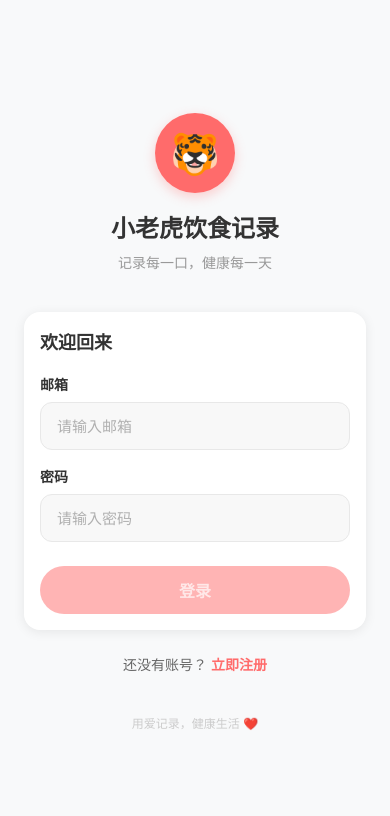
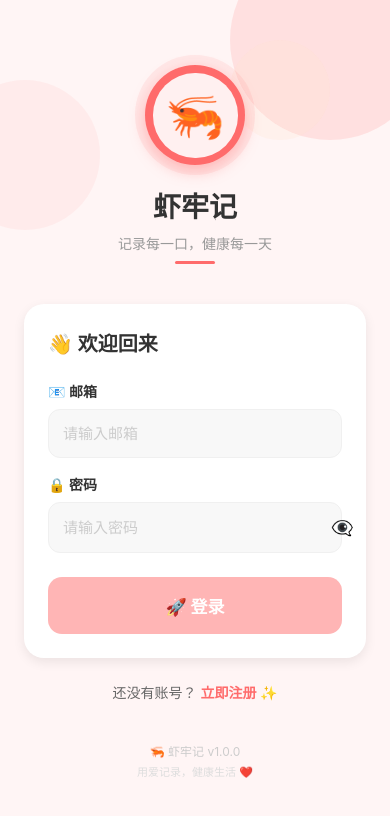
Before and after one commit to xuyuanbao666/xia-laoji, a React Native app in the folder mobile/: screen /Login in a window 390 px wide. Shown: the top 816 px of the page. Built offline with nearby package versions, Linux system fonts and the light colour scheme.

Commit message:
style: 美化登录/注册页面 - 温暖粉色系、装饰圆、密码可见切换

```diff
--- a/mobile/src/screens/LoginScreen.tsx
+++ b/mobile/src/screens/LoginScreen.tsx
@@ -7,14 +7,13 @@ import {
   Platform,
   ScrollView,
   TouchableOpacity,
-  Alert,
+  TextInput,
 } from 'react-native';
 import { useNavigation } from '@react-navigation/native';
 import { useAuthStore } from '../store/authStore';
-import { Card, Button, Input } from '../components/common';
 
 /**
- * 登录页
+ * 登录页 - 温暖可爱风格
  */
 const LoginScreen: React.FC = () => {
   const navigation = useNavigation<any>();
@@ -22,24 +21,15 @@ const LoginScreen: React.FC = () => {
 
   const [email, setEmail] = useState('');
   const [password, setPassword] = useState('');
+  const [showPassword, setShowPassword] = useState(false);
 
-  // 表单验证
   const isValid = email.trim() && password.trim();
 
-  // 处理登录
   const handleLogin = async () => {
     if (!isValid) return;
-
     try {
       await login({ email: email.trim(), password });
-    } catch (err) {
-      // 错误已在 store 中处理
-    }
-  };
-
-  // 跳转到注册页
-  const goToRegister = () => {
-    navigation.navigate('Register');
+    } catch (err) {}
   };
 
   return (
@@ -51,68 +41,101 @@ const LoginScreen: React.FC = () => {
         contentContainerStyle={styles.contentContainer}
         keyboardShouldPersistTaps="handled"
       >
+        {/* 顶部装饰 */}
+        <View style={styles.topDecor}>
+          <View style={[styles.decorCircle, styles.decorCircle1]} />
+          <View style={[styles.decorCircle, styles.decorCircle2]} />
+          <View style={[styles.decorCircle, styles.decorCircle3]} />
+        </View>
+
         {/* Logo 和标题 */}
         <View style={styles.header}>
-          <View style={styles.logo}>
-            <Text style={styles.logoEmoji}>🐯</Text>
+          <View style={styles.logoContainer}>
+            <View style={styles.logoOuter}>
+              <View style={styles.logoInner}>
+                <Text style={styles.logoEmoji}>🦐</Text>
               </View>
-          <Text style={styles.title}>小老虎饮食记录</Text>
+            </View>
+            <View style={styles.logoGlow} />
+          </View>
+          <Text style={styles.title}>虾牢记</Text>
           <Text style={styles.subtitle}>记录每一口，健康每一天</Text>
+          <View style={styles.subtitleLine} />
         </View>
 
         {/* 登录表单 */}
-        <Card style={styles.formCard}>
-          <Text style={styles.formTitle}>欢迎回来</Text>
+        <View style={styles.formCard}>
+          <Text style={styles.formTitle}>👋 欢迎回来</Text>
 
           {error && (
             <View style={styles.errorContainer}>
+              <Text style={styles.errorIcon}>⚠️</Text>
               <Text style={styles.errorText}>{error}</Text>
             </View>
           )}
 
-          <Input
-            label="邮箱"
+          {/* 邮箱输入 */}
+          <View style={styles.inputGroup}>
+            <Text style={styles.inputLabel}>📧 邮箱</Text>
+            <TextInput
+              style={styles.input}
               placeholder="请输入邮箱"
+              placeholderTextColor="#CCCCCC"
               value={email}
-            onChangeText={(text) => {
-              setEmail(text);
-              clearError();
-            }}
+              onChangeText={(text) => { setEmail(text); clearError(); }}
               keyboardType="email-address"
               autoCapitalize="none"
               autoCorrect={false}
             />
+          </View>
 
-          <Input
-            label="密码"
+          {/* 密码输入 */}
+          <View style={styles.inputGroup}>
+            <Text style={styles.inputLabel}>🔒 密码</Text>
+            <View style={styles.passwordWrapper}>
+              <TextInput
+                style={styles.passwordInput}
                 placeholder="请输入密码"
+                placeholderTextColor="#CCCCCC"
                 value={password}
-            onChangeText={(text) => {
-              setPassword(text);
-              clearError();
-            }}
-            secureTextEntry
+                onChangeText={(text) => { setPassword(text); clearError(); }}
+                secureTextEntry={!showPassword}
               />
+              <TouchableOpacity
+                style={styles.eyeButton}
+                onPress={() => setShowPassword(!showPassword)}
+              >
+                <Text style={styles.eyeIcon}>{showPassword ? '👁️' : '👁️‍🗨️'}</Text>
+              </TouchableOpacity>
+            </View>
+          </View>
 
-          <Button
-            title="登录"
+          {/* 登录按钮 */}
+          <TouchableOpacity
+            style={[styles.loginButton, !isValid && styles.loginButtonDisabled]}
             onPress={handleLogin}
-            loading={isLoading}
-            disabled={!isValid}
-            style={styles.loginButton}
-          />
-        </Card>
+            disabled={!isValid || isLoading}
+            activeOpacity={0.8}
+          >
+            <Text style={styles.loginButtonText}>
+              {isLoading ? '登录中...' : '🚀 登录'}
+            </Text>
+          </TouchableOpacity>
+        </View>
 
         {/* 注册链接 */}
         <View style={styles.registerSection}>
           <Text style={styles.registerText}>还没有账号？</Text>
-          <TouchableOpacity onPress={goToRegister}>
-            <Text style={styles.registerLink}>立即注册</Text>
+          <TouchableOpacity onPress={() => navigation.navigate('Register')}>
+            <Text style={styles.registerLink}>立即注册 ✨</Text>
           </TouchableOpacity>
         </View>
 
         {/* 底部装饰 */}
-        <Text style={styles.footer}>用爱记录，健康生活 ❤️</Text>
+        <View style={styles.footerSection}>
+          <Text style={styles.footer}>🦐 虾牢记 v1.0.0</Text>
+          <Text style={styles.footerSlogan}>用爱记录，健康生活 ❤️</Text>
+        </View>
       </ScrollView>
     </KeyboardAvoidingView>
   );
@@ -121,67 +144,207 @@ const LoginScreen: React.FC = () => {
 const styles = StyleSheet.create({
   container: {
     flex: 1,
-    backgroundColor: '#F8F9FA',
+    backgroundColor: '#FFF5F5',
   },
   contentContainer: {
     flexGrow: 1,
     padding: 24,
     justifyContent: 'center',
   },
+
+  // 顶部装饰
+  topDecor: {
+    position: 'absolute',
+    top: 0,
+    left: 0,
+    right: 0,
+    height: 300,
+    overflow: 'hidden',
+  },
+  decorCircle: {
+    position: 'absolute',
+    borderRadius: 100,
+    opacity: 0.15,
+  },
+  decorCircle1: {
+    width: 200,
+    height: 200,
+    backgroundColor: '#FF6B6B',
+    top: -60,
+    right: -40,
+  },
+  decorCircle2: {
+    width: 150,
+    height: 150,
+    backgroundColor: '#FFB5B5',
+    top: 80,
+    left: -50,
+  },
+  decorCircle3: {
+    width: 100,
+    height: 100,
+    backgroundColor: '#FFDAB9',
+    top: 40,
+    right: 60,
+  },
+
+  // Logo
   header: {
     alignItems: 'center',
     marginBottom: 40,
   },
-  logo: {
-    width: 80,
-    height: 80,
-    borderRadius: 40,
+  logoContainer: {
+    position: 'relative',
+    marginBottom: 20,
+  },
+  logoOuter: {
+    width: 100,
+    height: 100,
+    borderRadius: 50,
     backgroundColor: '#FF6B6B',
+    justifyContent: 'center',
     alignItems: 'center',
+    shadowColor: '#FF6B6B',
+    shadowOffset: { width: 0, height: 6 },
+    shadowOpacity: 0.4,
+    shadowRadius: 16,
+    elevation: 8,
+  },
+  logoInner: {
+    width: 85,
+    height: 85,
+    borderRadius: 42,
+    backgroundColor: '#FFFFFF',
     justifyContent: 'center',
-    marginBottom: 16,
-    shadowColor: '#FF6B6B',
-    shadowOffset: { width: 0, height: 4 },
-    shadowOpacity: 0.3,
-    shadowRadius: 12,
-    elevation: 6,
+    alignItems: 'center',
   },
   logoEmoji: {
-    fontSize: 40,
+    fontSize: 48,
+  },
+  logoGlow: {
+    position: 'absolute',
+    width: 120,
+    height: 120,
+    borderRadius: 60,
+    backgroundColor: '#FF6B6B',
+    opacity: 0.1,
+    top: -10,
+    left: -10,
   },
   title: {
-    fontSize: 24,
-    fontWeight: '700',
+    fontSize: 28,
+    fontWeight: '800',
     color: '#333333',
     marginBottom: 8,
   },
   subtitle: {
     fontSize: 14,
     color: '#999999',
+    marginBottom: 8,
   },
+  subtitleLine: {
+    width: 40,
+    height: 3,
+    backgroundColor: '#FF6B6B',
+    borderRadius: 2,
+  },
+
+  // 表单
   formCard: {
+    backgroundColor: '#FFFFFF',
+    borderRadius: 20,
+    padding: 24,
+    marginBottom: 24,
+    shadowColor: '#000',
+    shadowOffset: { width: 0, height: 4 },
+    shadowOpacity: 0.08,
+    shadowRadius: 12,
+    elevation: 4,
+  },
+  formTitle: {
+    fontSize: 20,
+    fontWeight: '700',
+    color: '#333333',
     marginBottom: 24,
   },
-  formTitle: {
-    fontSize: 18,
+  errorContainer: {
+    flexDirection: 'row',
+    alignItems: 'center',
+    backgroundColor: '#FFF0F0',
+    padding: 12,
+    borderRadius: 12,
+    marginBottom: 16,
+  },
+  errorIcon: {
+    fontSize: 16,
+    marginRight: 8,
+  },
+  errorText: {
+    flex: 1,
+    fontSize: 13,
+    color: '#FF6B6B',
+  },
+  inputGroup: {
+    marginBottom: 16,
+  },
+  inputLabel: {
+    fontSize: 14,
     fontWeight: '600',
     color: '#333333',
-    marginBottom: 20,
+    marginBottom: 8,
   },
-  errorContainer: {
-    backgroundColor: '#FFF0F0',
-    padding: 12,
-    borderRadius: 8,
-    marginBottom: 16,
+  input: {
+    backgroundColor: '#F8F8F8',
+    borderRadius: 12,
+    padding: 14,
+    fontSize: 15,
+    color: '#333333',
+    borderWidth: 1.5,
+    borderColor: '#F0F0F0',
   },
-  errorText: {
-    fontSize: 13,
-    color: '#FF6B6B',
-    textAlign: 'center',
+  passwordWrapper: {
+    flexDirection: 'row',
+    alignItems: 'center',
+    backgroundColor: '#F8F8F8',
+    borderRadius: 12,
+    borderWidth: 1.5,
+    borderColor: '#F0F0F0',
+  },
+  passwordInput: {
+    flex: 1,
+    padding: 14,
+    fontSize: 15,
+    color: '#333333',
+  },
+  eyeButton: {
+    padding: 14,
+  },
+  eyeIcon: {
+    fontSize: 18,
   },
   loginButton: {
+    backgroundColor: '#FF6B6B',
+    borderRadius: 14,
+    paddingVertical: 16,
+    alignItems: 'center',
     marginTop: 8,
+    shadowColor: '#FF6B6B',
+    shadowOffset: { width: 0, height: 4 },
+    shadowOpacity: 0.3,
+    shadowRadius: 8,
+    elevation: 4,
   },
+  loginButtonDisabled: {
+    backgroundColor: '#FFB5B5',
+    shadowOpacity: 0.1,
+  },
+  loginButtonText: {
+    fontSize: 17,
+    fontWeight: '700',
+    color: '#FFFFFF',
+  },
+
+  // 注册
   registerSection: {
     flexDirection: 'row',
     justifyContent: 'center',
@@ -196,12 +359,21 @@ const styles = StyleSheet.create({
   registerLink: {
     fontSize: 14,
     color: '#FF6B6B',
-    fontWeight: '600',
+    fontWeight: '700',
+  },
+
+  // 底部
+  footerSection: {
+    alignItems: 'center',
   },
   footer: {
-    textAlign: 'center',
     fontSize: 12,
     color: '#CCCCCC',
+    marginBottom: 4,
+  },
+  footerSlogan: {
+    fontSize: 11,
+    color: '#DDDDDD',
   },
 });
 
--- a/mobile/src/screens/RegisterScreen.tsx
+++ b/mobile/src/screens/RegisterScreen.tsx
@@ -7,15 +7,14 @@ import {
   Platform,
   ScrollView,
   TouchableOpacity,
+  TextInput,
   Alert,
 } from 'react-native';
 import { useNavigation } from '@react-navigation/native';
 import { useAuthStore } from '../store/authStore';
-import { RegisterRequest } from '../types';
-import { Card, Button, Input } from '../components/common';
 
 /**
- * 注册页
+ * 注册页 - 温暖可爱风格
  */
 const RegisterScreen: React.FC = () => {
   const navigation = useNavigation<any>();
@@ -27,68 +26,51 @@ const RegisterScreen: React.FC = () => {
     confirmPassword: '',
     name: '',
   });
+  const [showPassword, setShowPassword] = useState(false);
 
-  // 表单验证
+  const updateField = (field: string, value: string) => {
+    setFormData((prev) => ({ ...prev, [field]: value }));
+    clearError();
+  };
+
   const validateForm = (): boolean => {
     if (!formData.email.trim() || !formData.password.trim() || !formData.name.trim()) {
       Alert.alert('提示', '请填写必要信息');
       return false;
     }
-
     if (formData.password !== formData.confirmPassword) {
       Alert.alert('提示', '两次输入的密码不一致');
       return false;
     }
-
     if (formData.password.length < 6) {
       Alert.alert('提示', '密码长度至少6位');
       return false;
     }
-
-    // 邮箱格式验证
     const emailRegex = /^[^\s@]+@[^\s@]+\.[^\s@]+$/;
     if (!emailRegex.test(formData.email)) {
       Alert.alert('提示', '请输入正确的邮箱格式');
       return false;
     }
-
     return true;
   };
 
-  // 更新表单数据
-  const updateField = (field: string, value: string) => {
-    setFormData((prev) => ({ ...prev, [field]: value }));
-    clearError();
-  };
-
-  // 处理注册
   const handleRegister = async () => {
     if (!validateForm()) return;
-
-    const registerData = {
+    try {
+      await register({
         email: formData.email.trim(),
         password: formData.password,
         profile: {
           name: formData.name.trim(),
-        gender: 'male' as const,
+          gender: 'male',
           birthday: '2000-01-01',
           height: 170,
           currentWeight: 65,
           targetWeight: 60,
-        activityLevel: 'light' as const,
+          activityLevel: 'light',
         },
-    };
-
-    try {
-      await register(registerData);
-    } catch (err) {
-      // 错误已在 store 中处理
-    }
-  };
-
-  // 跳转到登录页
-  const goToLogin = () => {
-    navigation.goBack();
+      });
+    } catch (err) {}
   };
 
   return (
@@ -100,76 +82,114 @@ const RegisterScreen: React.FC = () => {
         contentContainerStyle={styles.contentContainer}
         keyboardShouldPersistTaps="handled"
       >
+        {/* 顶部装饰 */}
+        <View style={styles.topDecor}>
+          <View style={[styles.decorCircle, styles.decorCircle1]} />
+          <View style={[styles.decorCircle, styles.decorCircle2]} />
+        </View>
+
         {/* 返回按钮 */}
-        <TouchableOpacity style={styles.backButton} onPress={goToLogin}>
+        <TouchableOpacity style={styles.backButton} onPress={() => navigation.goBack()}>
           <Text style={styles.backText}>← 返回登录</Text>
         </TouchableOpacity>
 
         {/* 标题 */}
         <View style={styles.header}>
+          <View style={styles.logoMini}>
+            <Text style={styles.logoEmoji}>🦐</Text>
+          </View>
           <Text style={styles.title}>创建账号</Text>
           <Text style={styles.subtitle}>开始记录你的健康饮食之旅</Text>
+          <View style={styles.subtitleLine} />
         </View>
 
         {/* 注册表单 */}
-        <Card style={styles.formCard}>
+        <View style={styles.formCard}>
           {error && (
             <View style={styles.errorContainer}>
+              <Text style={styles.errorIcon}>⚠️</Text>
               <Text style={styles.errorText}>{error}</Text>
             </View>
           )}
 
-          <Input
-            label="姓名 *"
-            placeholder="请输入姓名"
+          {/* 昵称 */}
+          <View style={styles.inputGroup}>
+            <Text style={styles.inputLabel}>😊 昵称</Text>
+            <TextInput
+              style={styles.input}
+              placeholder="请输入昵称"
+              placeholderTextColor="#CCCCCC"
               value={formData.name}
-            onChangeText={(text) => updateField('name', text)}
+              onChangeText={(t) => updateField('name', t)}
+            />
+          </View>
+
+          {/* 邮箱 */}
+          <View style={styles.inputGroup}>
+            <Text style={styles.inputLabel}>📧 邮箱</Text>
+            <TextInput
+              style={styles.input}
+              placeholder="请输入邮箱"
+              placeholderTextColor="#CCCCCC"
+              value={formData.email}
+              onChangeText={(t) => updateField('email', t)}
+              keyboardType="email-address"
               autoCapitalize="none"
             />
+          </View>
 
-          <Input
-            label="邮箱 *"
-            placeholder="请输入邮箱"
-            value={formData.email}
-            onChangeText={(text) => updateField('email', text)}
-            keyboardType="email-address"
-            autoCapitalize="none"
-            autoCorrect={false}
+          {/* 密码 */}
+          <View style={styles.inputGroup}>
+            <Text style={styles.inputLabel}>🔒 密码</Text>
+            <View style={styles.passwordWrapper}>
+              <TextInput
+                style={styles.passwordInput}
+                placeholder="请设置密码（至少6位）"
+                placeholderTextColor="#CCCCCC"
+                value={formData.password}
+                onChangeText={(t) => updateField('password', t)}
+                secureTextEntry={!showPassword}
               />
+              <TouchableOpacity onPress={() => setShowPassword(!showPassword)}>
+                <Text style={styles.eyeIcon}>{showPassword ? '👁️' : '👁️‍🗨️'}</Text>
+              </TouchableOpacity>
+            </View>
+          </View>
 
-          <Input
-            label="密码 *"
-            placeholder="请设置密码（至少6位）"
-            value={formData.password}
-            onChangeText={(text) => updateField('password', text)}
+          {/* 确认密码 */}
+          <View style={styles.inputGroup}>
+            <Text style={styles.inputLabel}>🔒 确认密码</Text>
+            <TextInput
+              style={styles.input}
+              placeholder="请再次输入密码"
+              placeholderTextColor="#CCCCCC"
+              value={formData.confirmPassword}
+              onChangeText={(t) => updateField('confirmPassword', t)}
               secureTextEntry
             />
+          </View>
 
-          <Input
-            label="确认密码 *"
-            placeholder="请再次输入密码"
-            value={formData.confirmPassword}
-            onChangeText={(text) => updateField('confirmPassword', text)}
-            secureTextEntry
-          />
-
-          <Button
-            title="注册"
+          {/* 注册按钮 */}
+          <TouchableOpacity
+            style={styles.registerButton}
             onPress={handleRegister}
-            loading={isLoading}
-            style={styles.registerButton}
-          />
-        </Card>
+            disabled={isLoading}
+            activeOpacity={0.8}
+          >
+            <Text style={styles.registerButtonText}>
+              {isLoading ? '注册中...' : '🎉 注册'}
+            </Text>
+          </TouchableOpacity>
+        </View>
 
         {/* 登录链接 */}
         <View style={styles.loginSection}>
           <Text style={styles.loginText}>已有账号？</Text>
-          <TouchableOpacity onPress={goToLogin}>
-            <Text style={styles.loginLink}>立即登录</Text>
+          <TouchableOpacity onPress={() => navigation.goBack()}>
+            <Text style={styles.loginLink}>立即登录 ✨</Text>
           </TouchableOpacity>
         </View>
 
-        {/* 底部间距 */}
         <View style={styles.bottomSpacing} />
       </ScrollView>
     </KeyboardAvoidingView>
@@ -177,70 +197,46 @@ const RegisterScreen: React.FC = () => {
 };
 
 const styles = StyleSheet.create({
-  container: {
-    flex: 1,
-    backgroundColor: '#F8F9FA',
-  },
-  contentContainer: {
-    flexGrow: 1,
-    padding: 24,
-  },
-  backButton: {
-    marginTop: 40,
-    marginBottom: 20,
-  },
-  backText: {
-    fontSize: 14,
-    color: '#666666',
-  },
-  header: {
-    marginBottom: 24,
-  },
-  title: {
-    fontSize: 28,
-    fontWeight: '700',
-    color: '#333333',
-    marginBottom: 8,
-  },
-  subtitle: {
-    fontSize: 14,
-    color: '#999999',
-  },
-  formCard: {
-    marginBottom: 24,
-  },
-  errorContainer: {
-    backgroundColor: '#FFF0F0',
-    padding: 12,
-    borderRadius: 8,
-    marginBottom: 16,
-  },
-  errorText: {
-    fontSize: 13,
-    color: '#FF6B6B',
-    textAlign: 'center',
-  },
-  registerButton: {
-    marginTop: 8,
-  },
-  loginSection: {
-    flexDirection: 'row',
-    justifyContent: 'center',
-    alignItems: 'center',
-  },
-  loginText: {
-    fontSize: 14,
-    color: '#666666',
-    marginRight: 4,
-  },
-  loginLink: {
-    fontSize: 14,
-    color: '#FF6B6B',
-    fontWeight: '600',
-  },
-  bottomSpacing: {
-    height: 40,
-  },
+  container: { flex: 1, backgroundColor: '#FFF5F5' },
+  contentContainer: { flexGrow: 1, padding: 24 },
+
+  // 装饰
+  topDecor: { position: 'absolute', top: 0, left: 0, right: 0, height: 250, overflow: 'hidden' },
+  decorCircle: { position: 'absolute', borderRadius: 100, opacity: 0.12 },
+  decorCircle1: { width: 180, height: 180, backgroundColor: '#FF6B6B', top: -50, left: -40 },
+  decorCircle2: { width: 120, height: 120, backgroundColor: '#FFB5B5', top: 60, right: -30 },
+
+  // 返回
+  backButton: { marginTop: 40, marginBottom: 20 },
+  backText: { fontSize: 14, color: '#666666', fontWeight: '500' },
+
+  // 标题
+  header: { alignItems: 'center', marginBottom: 30 },
+  logoMini: { width: 60, height: 60, borderRadius: 30, backgroundColor: '#FF6B6B', justifyContent: 'center', alignItems: 'center', marginBottom: 12 },
+  logoEmoji: { fontSize: 30 },
+  title: { fontSize: 26, fontWeight: '800', color: '#333333', marginBottom: 8 },
+  subtitle: { fontSize: 14, color: '#999999', marginBottom: 8 },
+  subtitleLine: { width: 40, height: 3, backgroundColor: '#FF6B6B', borderRadius: 2 },
+
+  // 表单
+  formCard: { backgroundColor: '#FFFFFF', borderRadius: 20, padding: 24, marginBottom: 24, shadowColor: '#000', shadowOffset: { width: 0, height: 4 }, shadowOpacity: 0.08, shadowRadius: 12, elevation: 4 },
+  errorContainer: { flexDirection: 'row', alignItems: 'center', backgroundColor: '#FFF0F0', padding: 12, borderRadius: 12, marginBottom: 16 },
+  errorIcon: { fontSize: 16, marginRight: 8 },
+  errorText: { flex: 1, fontSize: 13, color: '#FF6B6B' },
+  inputGroup: { marginBottom: 16 },
+  inputLabel: { fontSize: 14, fontWeight: '600', color: '#333333', marginBottom: 8 },
+  input: { backgroundColor: '#F8F8F8', borderRadius: 12, padding: 14, fontSize: 15, color: '#333333', borderWidth: 1.5, borderColor: '#F0F0F0' },
+  passwordWrapper: { flexDirection: 'row', alignItems: 'center', backgroundColor: '#F8F8F8', borderRadius: 12, borderWidth: 1.5, borderColor: '#F0F0F0' },
+  passwordInput: { flex: 1, padding: 14, fontSize: 15, color: '#333333' },
+  eyeIcon: { fontSize: 18, padding: 14 },
+  registerButton: { backgroundColor: '#FF6B6B', borderRadius: 14, paddingVertical: 16, alignItems: 'center', marginTop: 8, shadowColor: '#FF6B6B', shadowOffset: { width: 0, height: 4 }, shadowOpacity: 0.3, shadowRadius: 8, elevation: 4 },
+  registerButtonText: { fontSize: 17, fontWeight: '700', color: '#FFFFFF' },
+
+  // 登录链接
+  loginSection: { flexDirection: 'row', justifyContent: 'center', alignItems: 'center' },
+  loginText: { fontSize: 14, color: '#666666', marginRight: 4 },
+  loginLink: { fontSize: 14, color: '#FF6B6B', fontWeight: '700' },
+  bottomSpacing: { height: 40 },
 });
 
 export default RegisterScreen;
```
Lines whose indentation alone changed are shown as unchanged.
